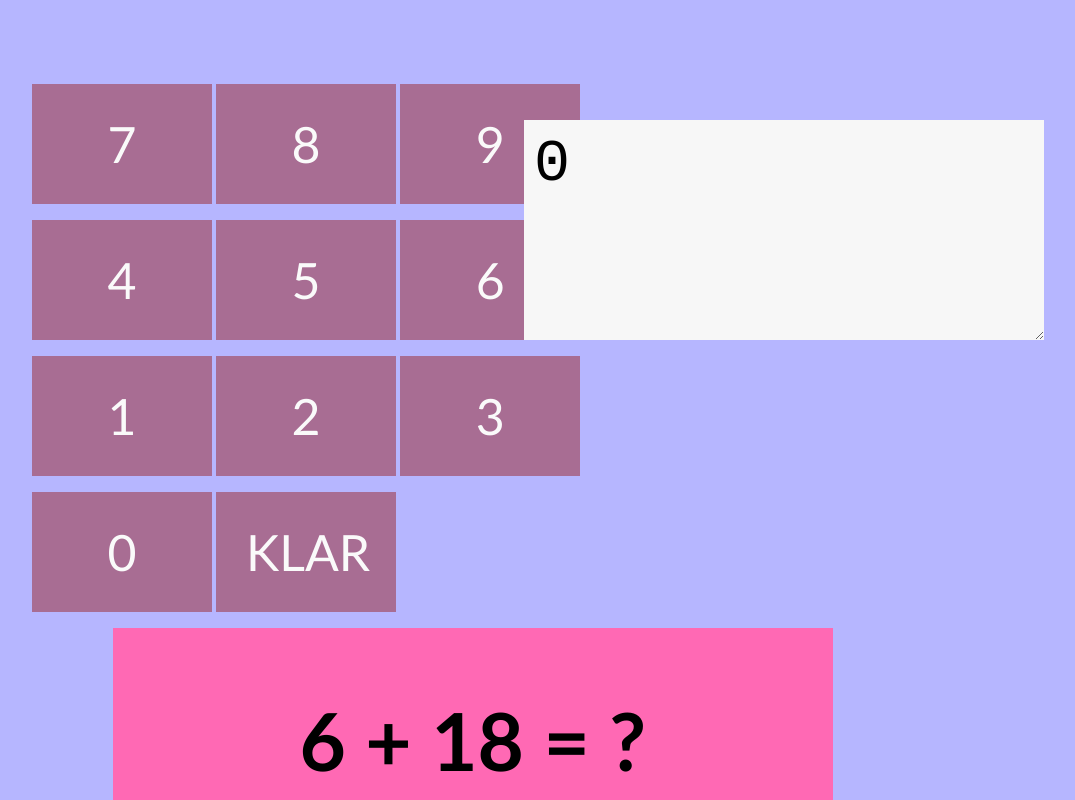
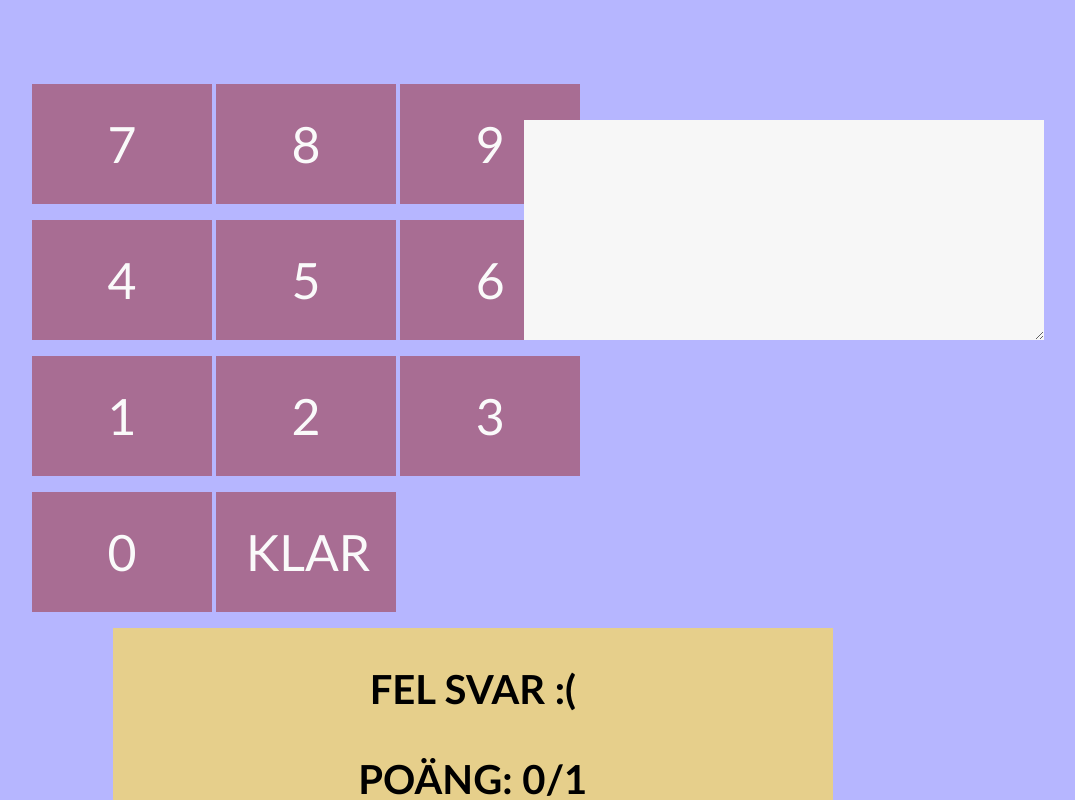
Before and after one commit to ullenius/natan-js, a plain HTML site: page index.html in a window 1280 px wide. Both pictures are taken after a click on the button "KLAR". Shown: the top 800 px of the page, without its empty margins (36-1111 px from the left). Drawn offline with Linux system fonts and the light colour scheme.

Commit message:
Adding box for displaying message (correct/incorrect answer)

```diff
--- a/index.html
+++ b/index.html
@@ -27,6 +27,13 @@
         <button type="button" onClick="calculate()">KLAR</button>
       </p>
 
+      <div class="message">
+        <h1 id="victoryMessage"></h1>
+      </div>
+      <div class="message">
+        <h1 id="points">Poäng: 0</h1>
+      </div>
+
       <div class="question">
         <h1 id="question">1 + 1 = ?</h1>
       </div>
--- a/scripts/game.js
+++ b/scripts/game.js
@@ -3,6 +3,9 @@ var calculator = {
   sum: 0,
   correctAnswer: 0
 };
+
+var repetitions = 0;
+var points = 0;
 
 function addDigit(number) {
   calculator.userInput.push(number);
@@ -14,18 +17,57 @@ function addDigit(number) {
 
 function calculate() {
   for (var pos in calculator.userInput) {
-    calculator.sum += calculator.userInput[pos];
+    calculator.sum += '' + calculator.userInput[pos];
   }
-  printSum();
   calculator.userInput = []; // emptying the array
   console.log("contents of array: " + calculator.userInput);
+
+  calculator.sum = Number(calculator.sum);
+  console.log("sum === " + calculator.sum);
+
+  printVictoryMessage(calculator.sum === calculator.correctAnswer); // send boolean to this method
+  calculator.sum = 0; // reset value before next turn
+
+  clearTextbox();
+
+  // repeat 3 times
+  if (repetitions < 3) {
+    repetitions++;
+    generateQuestion();
+  }
+
 }
+
+/* prints win/lose message if answer is correct */
+function printVictoryMessage(result) {
+
+  let victoryMessage = document.getElementById("victoryMessage");
+  let pointsMessage = document.getElementById("points");
+
+  let message;
+
+  if (result === true) {
+    message = "Rätt svar! Bra jobbat Natan! :)";
+    points++;
+  } else {
+    message = "Fel svar :(";
+  }
+
+  victoryMessage.innerHTML = message;
+  pointsMessage.innerHTML = "Poäng: " + points + "/" + Number(repetitions+1); // 3 == total number of questions
+}
+
 
 // displays sum in textbox
 function printSum() {
 
   var textbox = document.getElementById("textbox");
   textbox.value = calculator.sum;
+}
+
+function clearTextbox() {
+  var textbox = document.getElementById("textbox");
+  textbox.value = "";
 }
 
 function addToTextbox(number) {
@@ -47,5 +89,4 @@ function generateQuestion() {
   console.log(calculator.correctAnswer);
 }
 
-
 generateQuestion();
--- a/styles/main.css
+++ b/styles/main.css
@@ -38,10 +38,24 @@ button:hover {
   text-align: center;
   font-size: 40px;
   width: 700px;
-  height: 200px;
+  max-height: 200px;
+  float:right;
+  margin-right: 30%;
+  padding-left:10px;
+  padding-right:10px;
+  border solid 1px black;
+  background-color: hotpink;
+}
+
+.message {
+  text-transform: uppercase;
+  text-align: center;
+  font-size: 20px;
+  width: 700px;
+  height: 70px;
   float:right;
   margin-right: 30%;
   padding:10px;
   border solid 1px black;
-  background-color: hotpink;
+  background-color: #e6cf8b;
 }
```
